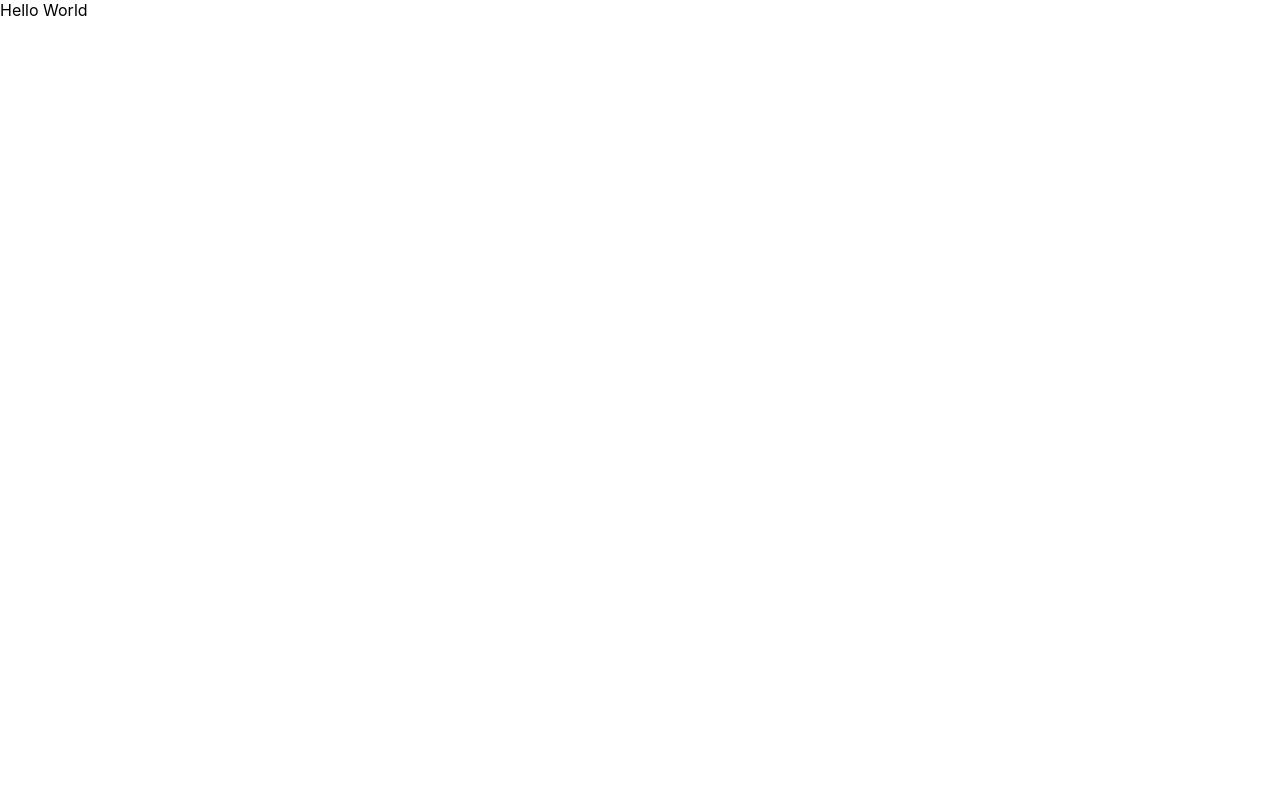
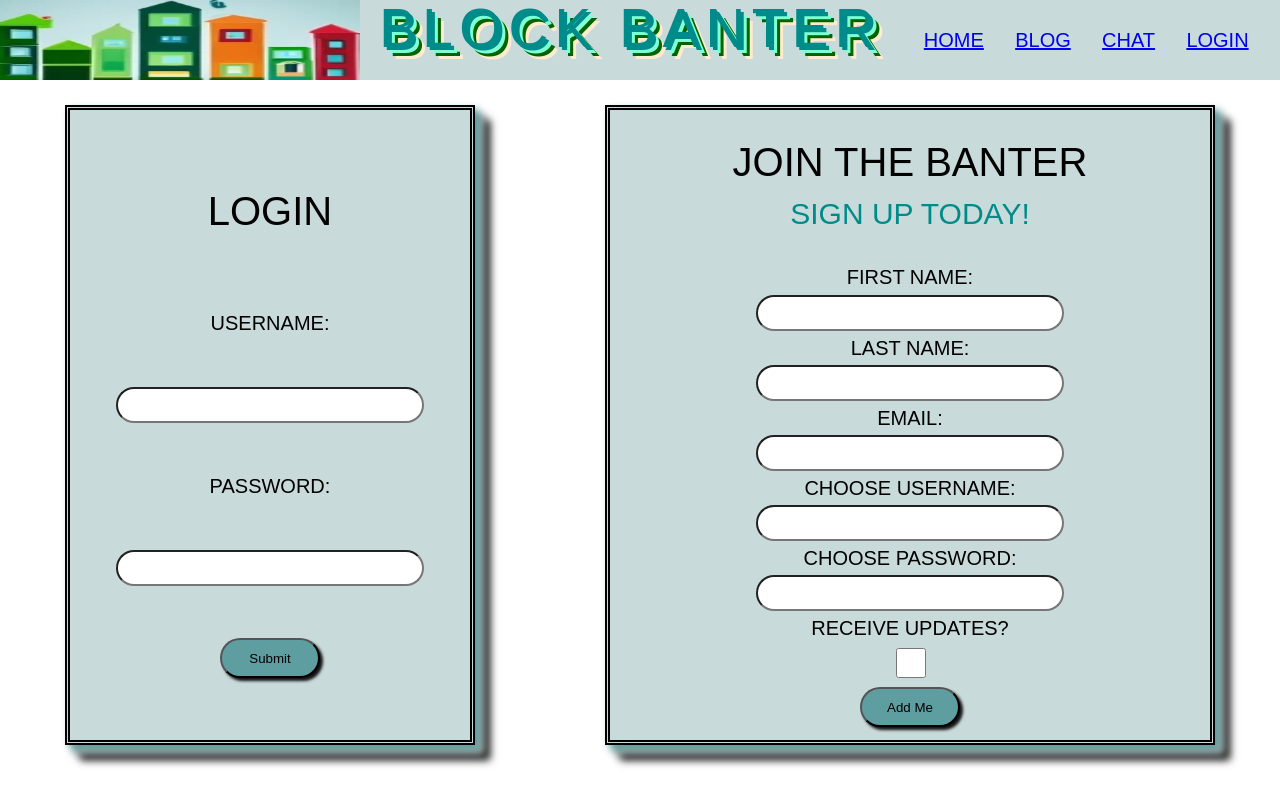
Before and after one commit to JaclynFoster/neighborhood-chat-page, a React (Create React App) app: page /login in a window 1280 px wide. Built offline with nearby package versions, Linux system fonts and the light colour scheme.

Commit message:
built login page

```diff
--- /dev/null
+++ b/src/components/Login/Login.css
@@ -0,0 +1,81 @@
+.login-parent {
+    display: flex;
+    flex-direction: row;
+    flex-wrap: nowrap;
+    height: 80vh;
+    margin-top: 25px;
+   justify-content: space-around;
+
+
+}
+
+
+.login {
+    display: flex;
+    flex-direction: column;
+    justify-content: space-evenly;
+    align-items: center;
+    background-color: rgb(200, 218, 218);
+    width: 400px;
+    border: 5px double;
+    box-shadow: 5px 5px 8px cadetblue, 10px 10px 8px darkgrey, 15px 15px 8px black;
+
+}
+
+
+.signup {
+    display: flex;
+    flex-direction: column;
+    justify-content: space-around;
+    align-content: center;
+    align-items: center;
+    background-color:rgb(200, 218, 218);
+    width: 600px;
+    border: 5px double;
+    box-shadow: 5px 5px 8px cadetblue, 10px 10px 8px darkgrey, 15px 15px 8px black;
+
+}
+
+label {
+    font-family: bungee, sans-serif;
+    font-weight: 400;
+    text-transform: uppercase;
+    font-size: 20px;
+}
+
+.join {
+    font-family: bungee, sans-serif;
+    font-weight: 400;
+    text-transform: uppercase;
+    font-size: 40px;
+}
+
+.h3 {
+    font-family: bungee, sans-serif;
+    font-weight: 400;
+    text-transform: uppercase;
+    font-size: 30px;
+    color: darkcyan;
+    margin-top: -20px;
+}
+
+input {
+    width: 300px;
+    height: 30px;
+    border-radius: 20px;
+}
+
+button {
+    height: 40px;
+    width: 100px;
+    border-radius: 20px;
+    box-shadow: 3px 3px 3px rgb(19, 19, 20);
+    background-color: cadetblue;
+    margin-bottom: 10px;
+
+}
+
+button:hover {
+    background-color: chartreuse;
+    color:black;
+}
--- a/src/index.js
+++ b/src/index.js
@@ -4,7 +4,7 @@ import './index.css';
 // import App from './App';
 import reportWebVitals from './reportWebVitals';
 import { RouterProvider, createBrowserRouter } from 'react-router-dom';
-import App from './routes/App';
+import App from './routes/Home';
 import Login from './routes/Login';
 import Chat from './routes/Chat';
 import Blog from './routes/Blog';
--- a/src/routes/App.js
+++ /dev/null
@@ -1,22 +0,0 @@
-import logo from '../logo.svg';
-import '../App.css';
-import { Link } from 'react-router-dom';
-import Layout from '../components/Layout/Layout';
-
-function App() {
-  return (
-    <Layout>
-    <div className="App">
-      <header className="App-header">
-        <img src={logo} className="App-logo" alt="logo" />
-        <p>
-          Edit <code>src/App.js</code> and save to reload.
-        </p>
-
-      </header>
-    </div>
-    </Layout>
-  );
-}
-
-export default App;
--- /dev/null
+++ b/src/routes/Home.js
@@ -0,0 +1,17 @@
+
+import '../App.css';
+import { Link } from 'react-router-dom';
+import Layout from '../components/Layout/Layout';
+
+
+function Home() {
+  return (
+    <Layout>
+    <div>
+
+        </div>
+    </Layout>
+  );
+}
+
+export default Home;
--- a/src/routes/Login.js
+++ b/src/routes/Login.js
@@ -1,8 +1,42 @@
 import React from 'react'
-
+import '../components/Login/Login.css'
+import Layout from '../components/Layout/Layout'
 const Login = () => {
     return (
-        <div>Hello World</div>
+        <Layout>
+
+        <div className="login-parent">
+
+                <form className="login">
+                    <h1 className="join">Login</h1>
+                    <label>Username:</label>
+                    <input />
+                    <label>Password:</label>
+                    <input type="password"/>
+                    <button>Submit</button>
+                </form>
+
+
+                <form className="signup">
+                <h1 className="join">Join the Banter</h1>
+                <h3 className="h3">Sign Up Today!</h3>
+                    <label>First Name:</label>
+                    <input />
+                    <label>Last Name:</label>
+                    <input />
+                    <label>Email:</label>
+                    <input type="email"/>
+                    <label>Choose Username:</label>
+                    <input />
+                    <label>Choose Password:</label>
+                    <input type="password"/>
+                    <label>Receive Updates?</label>
+                    <input type="checkbox"/>
+                    <button>Add Me</button>
+                </form>
+
+            </div>
+        </Layout>
     )
 }
 
```
Also changed, not shown: src/components/Home/Home.css (added).
